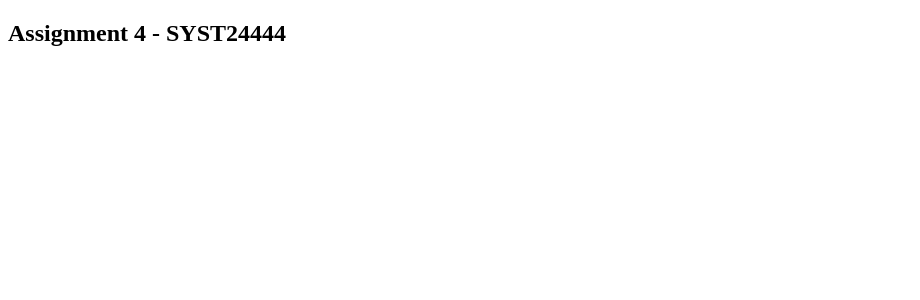
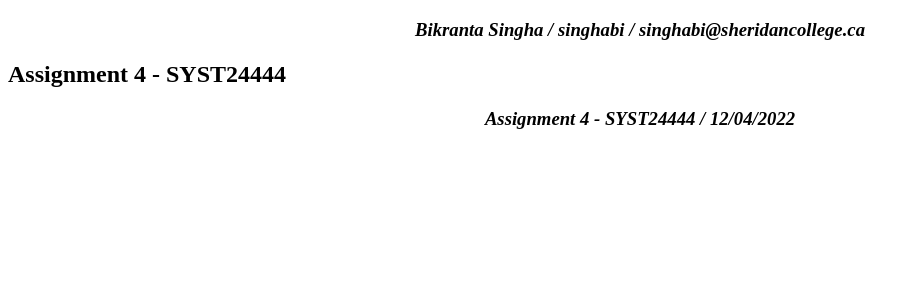
Before and after one commit to BikrantaSingha/singhabiA4, an Angular app: page / in a window 1280 px wide. Shown: the top 300 px of the page, without its empty margins (0-920 px from the left). Built offline with nearby package versions, Linux system fonts and the light colour scheme.

Commit message:
header and footer component setup done

```diff
--- a/src/app/app.component.html
+++ b/src/app/app.component.html
@@ -1,3 +1,6 @@
+
+<app-header [inputFromRoot] = "this.myDetails"></app-header>
+
 <mat-tab-group mat-stretch-tabs
                class="example-stretched-tabs mat-elevation-z4"
     [ngStyle]="{textAlign: 'center'}">
@@ -5,3 +8,5 @@
 </mat-tab-group>
 
 <h2>Assignment 4 - SYST24444</h2>
+
+<app-footer [inputFromRoot] = "this.myDetails"></app-footer>
--- a/src/app/app.component.ts
+++ b/src/app/app.component.ts
@@ -1,4 +1,6 @@
 import { Component } from '@angular/core';
+import { Details } from './details';
+import { DetailsService } from './details.service';
 
 @Component({
   selector: 'app-root',
@@ -7,4 +9,12 @@ import { Component } from '@angular/core';
 })
 export class AppComponent {
   title = 'singhabiA4';
+  myDetails: Details;
+
+  constructor(private _detailsService: DetailsService){
+    this.myDetails = this._detailsService.getDetails().myDetails;
+  }
+
+  ngOnInit() {
+  }
 }
--- /dev/null
+++ b/src/app/details.service.ts
@@ -0,0 +1,11 @@
+import { Injectable } from '@angular/core';
+import details from '../assets/data/A4.json';
+
+@Injectable()
+export class DetailsService {
+	constructor() {}
+
+	getDetails(){
+		return details;
+	}
+}
--- /dev/null
+++ b/src/app/details.ts
@@ -0,0 +1,6 @@
+export interface Details {
+	A4Name: string;
+	A4Email: string;
+	A4Login: string;
+	A4Desc: string;
+}
--- /dev/null
+++ b/src/app/footer/footer.component.html
@@ -0,0 +1 @@
+<h3>{{ inputFromRoot.A4Desc }} / {{ todayWithPipe }}</h3>
--- /dev/null
+++ b/src/app/footer/footer.component.ts
@@ -0,0 +1,20 @@
+import { Component, OnInit, Input } from '@angular/core';
+import { DatePipe } from '@angular/common';
+
+@Component({
+  selector: 'app-footer',
+  templateUrl: './footer.component.html',
+  styleUrls: ['./footer.component.css']
+})
+export class FooterComponent implements OnInit {
+  @Input() inputFromRoot: any;
+  pipe = new DatePipe('en-US');
+  todayWithPipe: any;
+
+  constructor() { }
+
+  ngOnInit(): void {
+    this.todayWithPipe = this.pipe.transform(Date.now(), 'dd/MM/yyyy');
+  }
+
+}
--- /dev/null
+++ b/src/app/header/header.component.html
@@ -0,0 +1 @@
+<h3 >{{ inputFromRoot.A4Name }} / {{ inputFromRoot.A4Login }} / {{ inputFromRoot.A4Email }}</h3>
--- /dev/null
+++ b/src/app/header/header.component.ts
@@ -0,0 +1,15 @@
+import { Component, OnInit, Input } from '@angular/core';
+
+@Component({
+  selector: 'app-header',
+  templateUrl: './header.component.html',
+  styleUrls: ['./header.component.css']
+})
+export class HeaderComponent implements OnInit {
+  @Input() inputFromRoot: any;
+  constructor() { }
+
+  ngOnInit(): void {
+  }
+
+}
--- a/src/styles.css
+++ b/src/styles.css
@@ -1 +1,6 @@
-/* You can add global styles to this file, and also import other style files */
+app-footer, app-header{
+	color: black;
+	background-color: lightcyan;
+	font-style: italic;
+	text-align: center;
+}/* You can add global styles to this file, and also import other style files */
```
Also changed, not shown: src/app/app.module.ts (+8 -2 lines), src/app/footer/footer.component.css (added), src/app/header/header.component.css (added).
